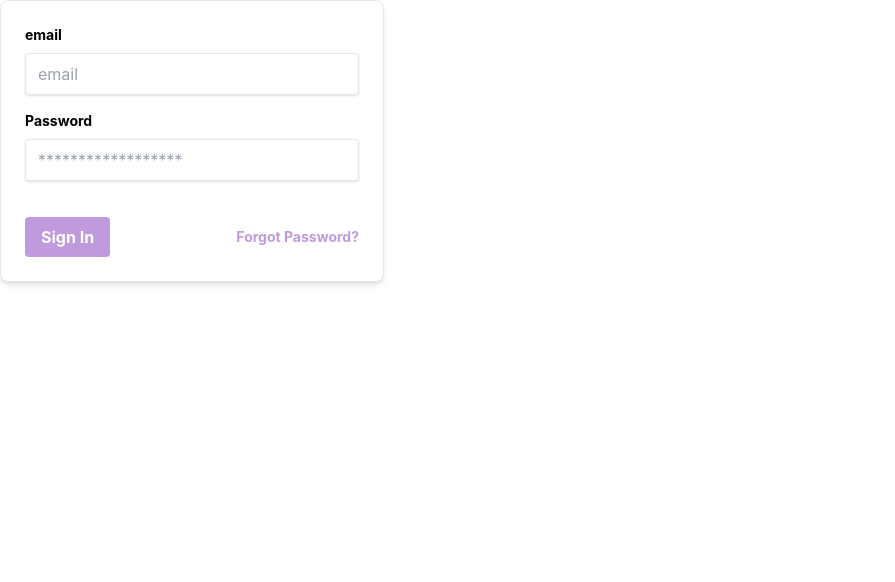
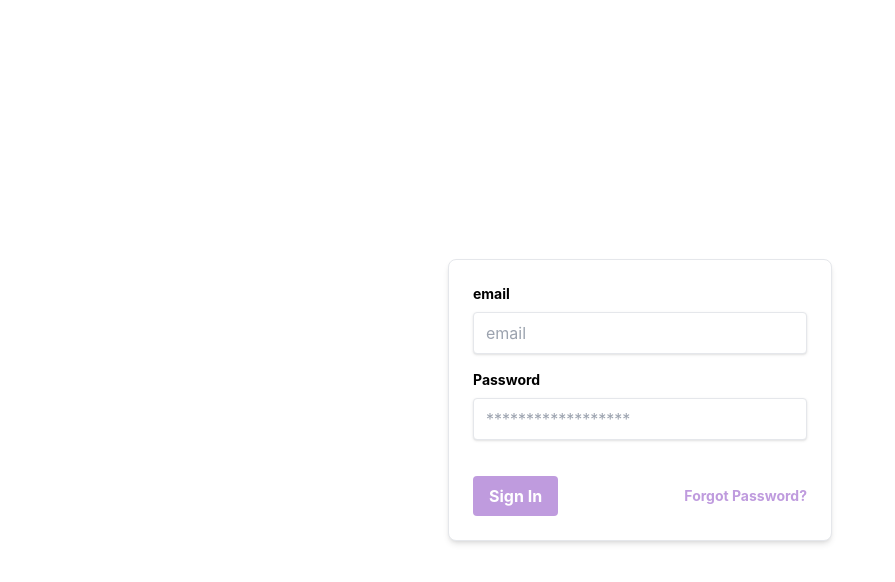
Before and after one commit to tmdqls2257/NextNestBlog, a Next.js app in the folder client/: page /login in a window 1280 px wide. Shown: the top 582 px of the page, without its empty margins (0-895 px from the left). Built offline with nearby package versions, Linux system fonts and the light colour scheme.

Commit message:
💄 card css

```diff
--- a/client/common/card/card.tsx
+++ b/client/common/card/card.tsx
@@ -1,19 +1,19 @@
 import React from "react";
-import { BlogModel } from "../../data/blogData";
 import { classNameJoiner } from "../../utils/className";
-import { useRouter } from "next/router";
 
 type CardProps = {
   // children: React.ReactNode;
   children: React.ReactNode;
   onClick?: () => void;
+  style?: string;
 };
 
-export default function Card({ children, onClick }: CardProps) {
+export default function Card({ style, children, onClick }: CardProps) {
   return (
     <li
       className={classNameJoiner(
-        " cursor-pointer p-6 w-96 bg-white rounded-lg border border-gray-200 shadow-md hover:bg-gray-100 dark:bg-gray-800 dark:border-gray-700 dark:hover:bg-gray-700"
+        " cursor-pointer p-6 w-96 bg-white rounded-lg border border-gray-200 shadow-md hover:bg-gray-100 dark:bg-gray-800 dark:border-gray-700 dark:hover:bg-gray-700",
+        style
       )}
       onClick={onClick}
     >
```
